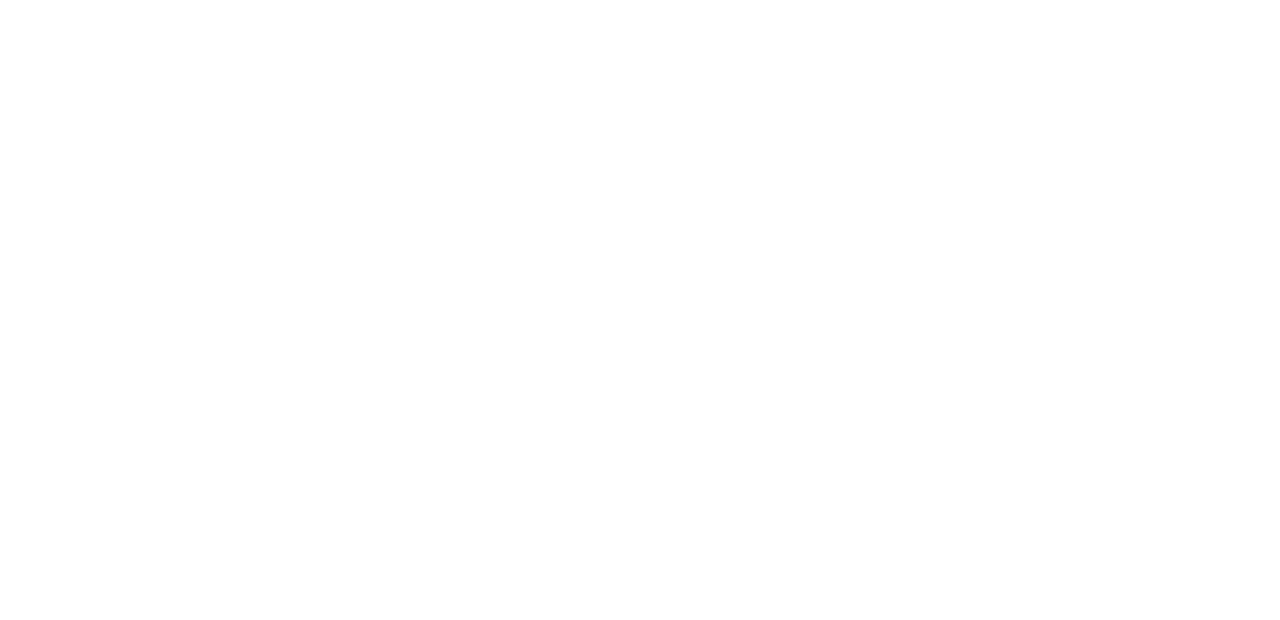
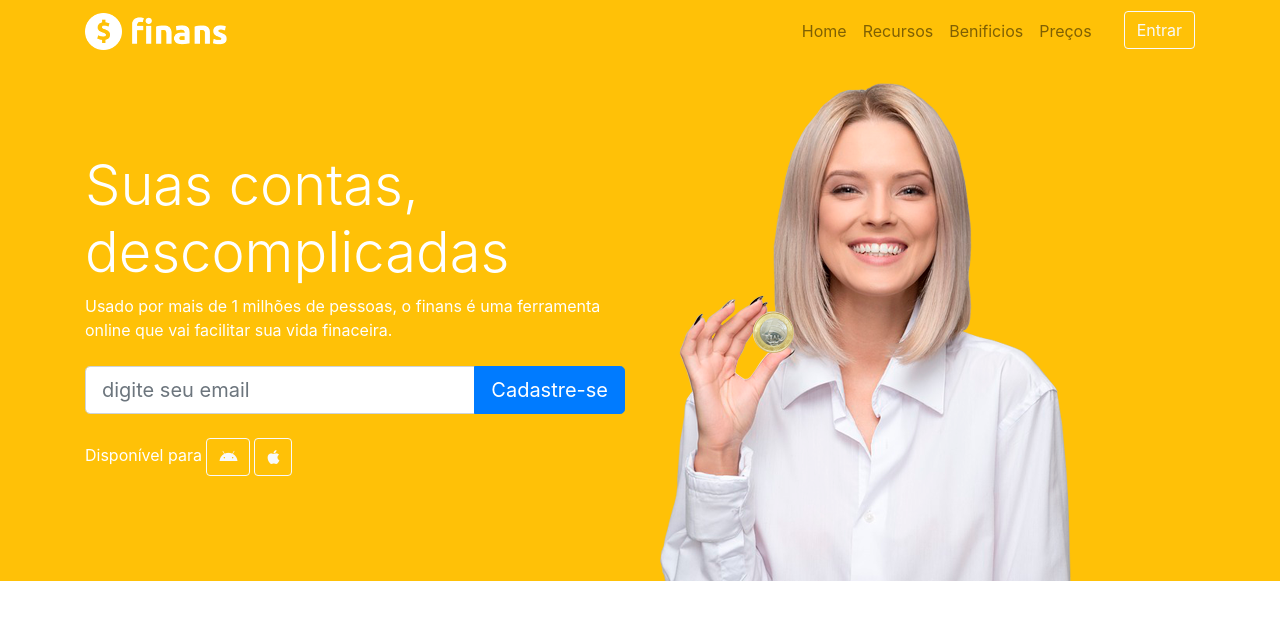
Before and after one commit to VitorRiquelme/Projeto-Finans, a plain HTML site: page index.html in a window 1280 px wide. Drawn offline with nearby package versions, Linux system fonts and the light colour scheme.

Commit message:
finalizando o topo do site

```diff
--- a/css/estilo.css
+++ b/css/estilo.css
@@ -0,0 +1,4 @@
+#home{
+  background-color: #ffc107;
+  color: white;
+}
--- a/index.html
+++ b/index.html
@@ -16,7 +16,51 @@
     <title>Finans - finanças pessoais</title>
   </head>
   <body>
+    <header><!--inicio do cabeçalho-->
+      <nav class="navbar navbar-expand-sm navbar-light bg-warning">
+        <section class="container">
+          <a href="" class="navbar-brand"><img src="img/logo.png" alt="logo" width="142"></a>
+          <button class="navbar-toggler" data-toggle="collapse" data-target="#nav-principal">
+            <span class="navbar-toggler-icon"></span>
+          </button>
+          <section class="collapse navbar-collapse" id="nav-principal">
+            <ul class="navbar-nav ml-auto">
+              <li class="nav-item"><a  class="nav-link" href="">Home</a></li>
+              <li class="nav-item"><a  class="nav-link" href="">Recursos</a></li>
+              <li class="nav-item"><a  class="nav-link" href="">Benificios</a></li>
+              <li class="nav-item"><a  class="nav-link" href="">Preços</a></li>
+              <li class="nav-item"><a  class="btn btn-outline-light ml-4" href="">Entrar</a></li>
+            </ul>
+          </section>
+        </section>
+      </nav>
+    </header><!--Fim do cabeçalho-->
 
+    <article id="home"><!--Inicio da seção home-->
+      <section class="container">
+          <section class="row">
+            <section class="col-md-6 d-flex"><!--Seção de texto-->
+              <section class="align-self-center">
+                <h1 class="display-4">Suas contas, descomplicadas</h1>
+                <p>Usado por mais de 1 milhões de pessoas, o finans é uma ferramenta online que vai facilitar
+                  sua vida finaceira.
+                </p>
+                <form class="input-group input-group-lg mt-4 mb-4">
+                  <input type="text" placeholder="digite seu email" class="form-control">
+                  <section class="input-group-append">
+                    <button class="btn btn-primary">Cadastre-se</button>
+                  </section>
+                </form>
+                <p>Disponível para <a href="" class="btn btn-outline-light mr-1"><i class="fa-brands fa-android"></i></a><a href="" class="btn btn-outline-light "><i class="fa-brands fa-apple"></i></a>
+                </p>
+              </section>
+            </section>
+            <section class="col-md-6 d-none d-md-block"><!--Fim da seção de texto-->
+              <img src="img/capa-mulher.png" alt="foto de uma  mulher segurando uma moeda">
+            </section>
+          </section>
+      </section>
+    </article><!--Fim da seção home-->
 
     <!-- JavaScript (Opcional) -->
     <!-- jQuery primeiro, depois Popper.js, depois Bootstrap JS -->
```
